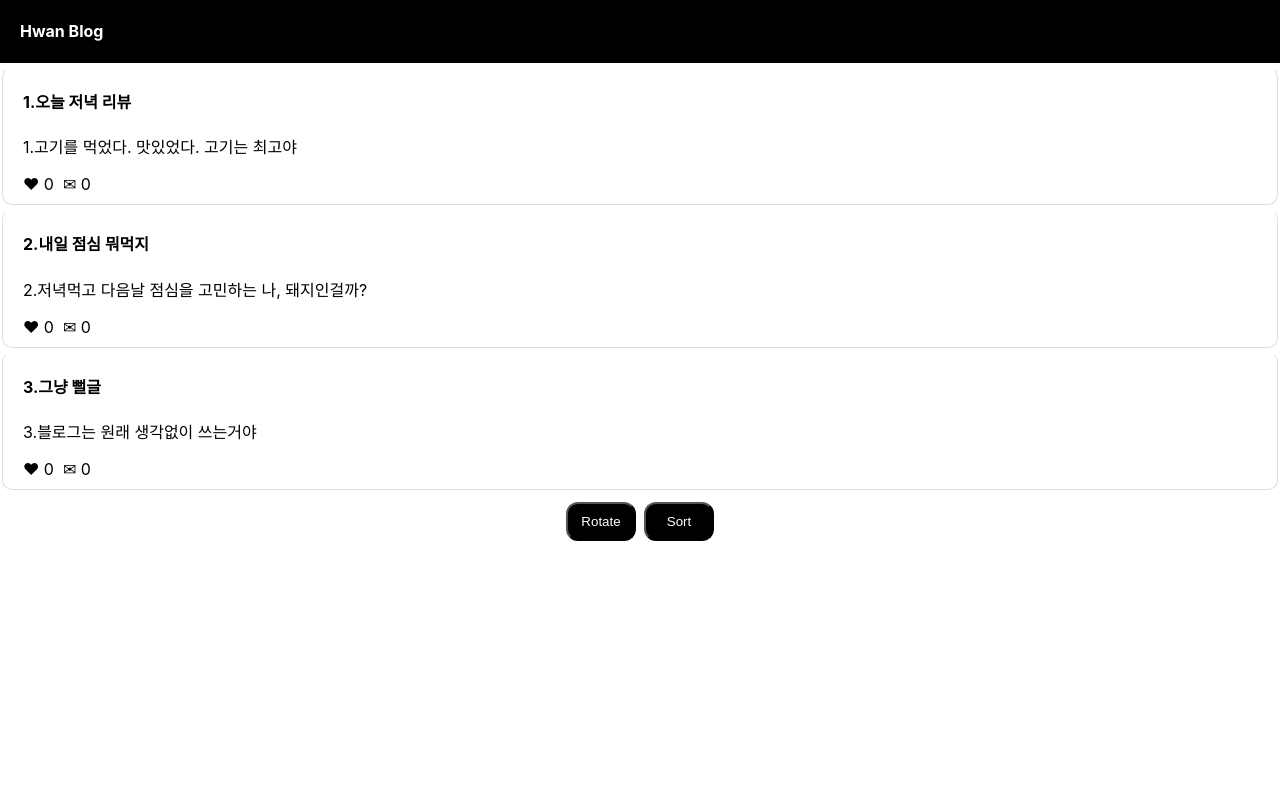
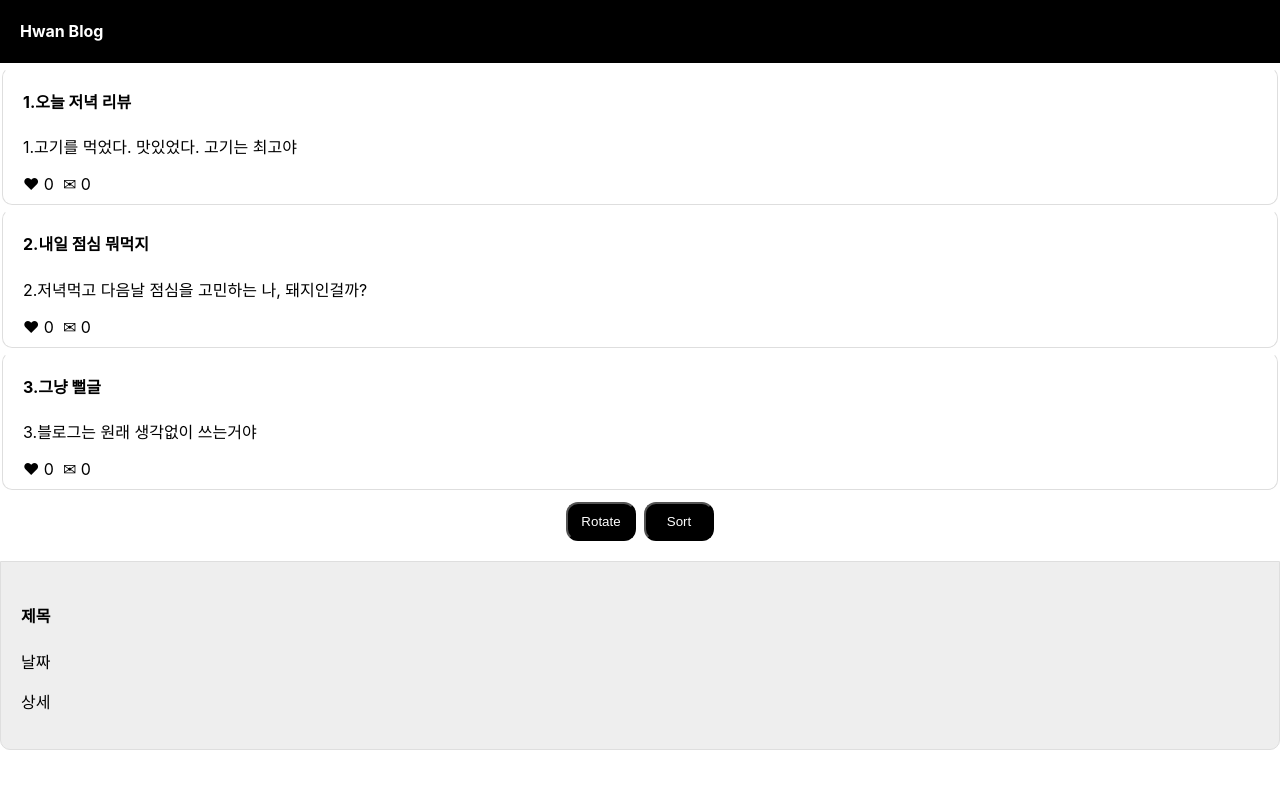
Before and after one commit to ssh-24/hwanblog, a React (Create React App) app: page / in a window 1280 px wide. Shown: the top 788 px of the page. Built offline with nearby package versions, Linux system fonts and the light colour scheme.

Commit message:
230124 12:06

```diff
--- a/src/App.css
+++ b/src/App.css
@@ -58,6 +58,10 @@ div {
   margin: 4px 2px;
 }
 
+.post-area:active {
+  border-radius: 0px;
+}
+
 .like-comment-zone {
   padding-bottom: 10px;
 }
@@ -96,3 +100,12 @@ div {
   background: #313235;
   color: rgb(219, 219, 219);
 }
+
+.detail-area {
+  margin-top: 20px;
+  padding: 20px;
+  background: #eee;
+  text-align: left;
+  border: 1px solid #dedede;
+  border-radius: 0 0 10px 10px;
+}
--- a/src/App.js
+++ b/src/App.js
@@ -4,7 +4,6 @@ import './App.css';
 import { useState } from 'react';
 
 function App() {
-  const nav_title = "Hwan Blog";
   let [title, setTitle] = useState(
     [
       '1.오늘 저녁 리뷰'
@@ -26,11 +25,10 @@ function App() {
   return (
     <div className="App">
       {/* Nav Zone */}
-      <div className='black-nav'>
-        <h4>{nav_title}</h4>
-      </div>
+      <Nav/>
 
       {/* Post Zone */}
+      <div className='post-area'>
         <div className='post'>
           <h4>{title[0]}</h4>
           <p>{content[0]}</p>
@@ -60,6 +58,7 @@ function App() {
             <span onClick={()=>{setComment([commentCount[0],commentCount[1],commentCount[2]+1])}}>✉</span> {commentCount[2]}
           </div>
         </div>
+      </div>
 
       {/* Button Zone */}
       <div className='btn-area'>
@@ -77,8 +76,35 @@ function App() {
           setContent(cpContent);
         }}>Sort</button>
       </div>
+
+      {/* Detail Zone */}
+      <Modal/>
     </div>
   );
 }
 
+const Nav = () => {
+  const nav_title = "Hwan Blog"
+
+  return (
+    <>
+     <div className='black-nav'>
+        <h4>{nav_title}</h4>
+      </div>
+    </>
+  )
+}
+
+const Modal = () => {
+  return (
+    <>
+      <div className='detail-area'>
+          <h4>제목</h4>
+          <p>날짜</p>
+          <p>상세</p>
+      </div>
+    </>
+  )
+}
+
 export default App;
```
Also changed, not shown: 1 other file (tests, documents, lock files or other folders). Lines whose indentation alone changed are shown as unchanged.
